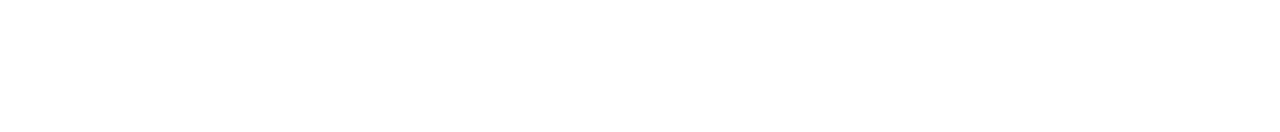
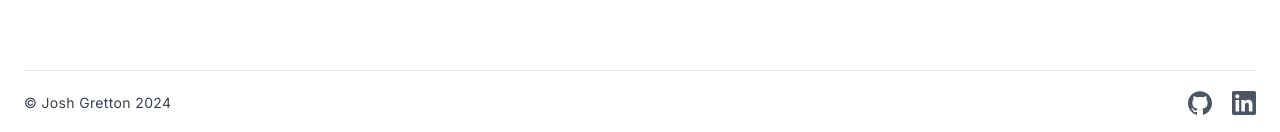
Before and after one commit to jgretton/joshgretton-portfolio, a Next.js app: page / in a window 1280 px wide. Shown: the part 3018-3150 px from the top of the page. Before the commit the page ends 3088 px from the top, so only its background shows below. Built offline with nearby package versions, Linux system fonts and the light colour scheme.

Commit message:
Added footer

```diff
--- a/app/layout.js
+++ b/app/layout.js
@@ -1,6 +1,7 @@
 import { Inter } from "next/font/google";
 import "./globals.css";
 import Header from "@/components/header";
+import Footer from "@/components/footer";
 
 const inter = Inter({ subsets: ["latin"] });
 
@@ -15,6 +16,7 @@
       <body className={inter.className}>
         <Header />
         <main>{children}</main>
+        <Footer />
       </body>
     </html>
   );
--- /dev/null
+++ b/components/footer.js
@@ -0,0 +1,53 @@
+import React from "react";
+import Link from "next/link";
+
+const Footer = () => {
+  const currentYear = new Date().getFullYear();
+
+  return (
+    <footer className="px-6 xl:container xl:mx-auto">
+      <div className=" flex flex-row justify-between border-t border-gray-200 py-5 sm:mt-20 sm:px-0">
+        <p className="self-center text-sm tracking-wide text-gray-700">
+          &copy; Josh Gretton {currentYear}
+        </p>
+
+        <div className="flex flex-row self-center">
+          <button className="hover:text-github mr-5 h-6 w-6 text-gray-600">
+            <a
+              href="https://www.github.com/jgretton"
+              target="_blank"
+              rel="noreferrer"
+            >
+              <svg
+                role="img"
+                viewBox="0 0 24 24"
+                className="h-6 w-6"
+                fill="currentColor"
+                xmlns="http://www.w3.org/2000/svg"
+              >
+                <title>GitHub</title>
+                <path d="M12 .297c-6.63 0-12 5.373-12 12 0 5.303 3.438 9.8 8.205 11.385.6.113.82-.258.82-.577 0-.285-.01-1.04-.015-2.04-3.338.724-4.042-1.61-4.042-1.61C4.422 18.07 3.633 17.7 3.633 17.7c-1.087-.744.084-.729.084-.729 1.205.084 1.838 1.236 1.838 1.236 1.07 1.835 2.809 1.305 3.495.998.108-.776.417-1.305.76-1.605-2.665-.3-5.466-1.332-5.466-5.93 0-1.31.465-2.38 1.235-3.22-.135-.303-.54-1.523.105-3.176 0 0 1.005-.322 3.3 1.23.96-.267 1.98-.399 3-.405 1.02.006 2.04.138 3 .405 2.28-1.552 3.285-1.23 3.285-1.23.645 1.653.24 2.873.12 3.176.765.84 1.23 1.91 1.23 3.22 0 4.61-2.805 5.625-5.475 5.92.42.36.81 1.096.81 2.22 0 1.606-.015 2.896-.015 3.286 0 .315.21.69.825.57C20.565 22.092 24 17.592 24 12.297c0-6.627-5.373-12-12-12" />
+              </svg>{" "}
+            </a>
+          </button>
+          <button className="hover:text-linkedIn h-6 w-6 text-gray-600">
+            <a>
+              <svg
+                role="img"
+                viewBox="0 0 24 24"
+                className="h-6 w-6"
+                fill="currentColor"
+                xmlns="http://www.w3.org/2000/svg"
+              >
+                <title>LinkedIn</title>
+                <path d="M20.447 20.452h-3.554v-5.569c0-1.328-.027-3.037-1.852-3.037-1.853 0-2.136 1.445-2.136 2.939v5.667H9.351V9h3.414v1.561h.046c.477-.9 1.637-1.85 3.37-1.85 3.601 0 4.267 2.37 4.267 5.455v6.286zM5.337 7.433c-1.144 0-2.063-.926-2.063-2.065 0-1.138.92-2.063 2.063-2.063 1.14 0 2.064.925 2.064 2.063 0 1.139-.925 2.065-2.064 2.065zm1.782 13.019H3.555V9h3.564v11.452zM22.225 0H1.771C.792 0 0 .774 0 1.729v20.542C0 23.227.792 24 1.771 24h20.451C23.2 24 24 23.227 24 22.271V1.729C24 .774 23.2 0 22.222 0h.003z" />
+              </svg>
+            </a>
+          </button>
+        </div>
+      </div>
+    </footer>
+  );
+};
+
+export default Footer;
```
